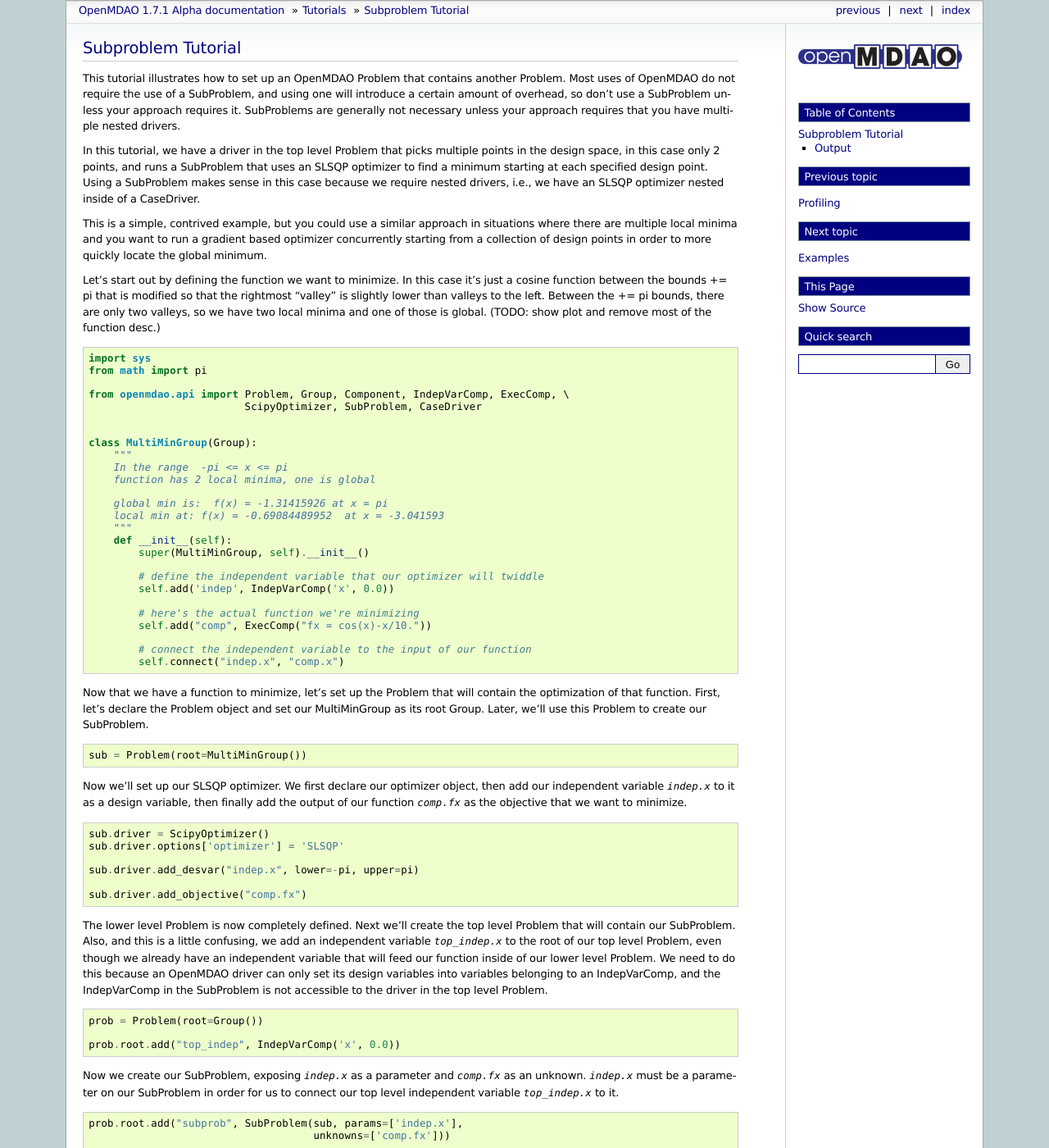
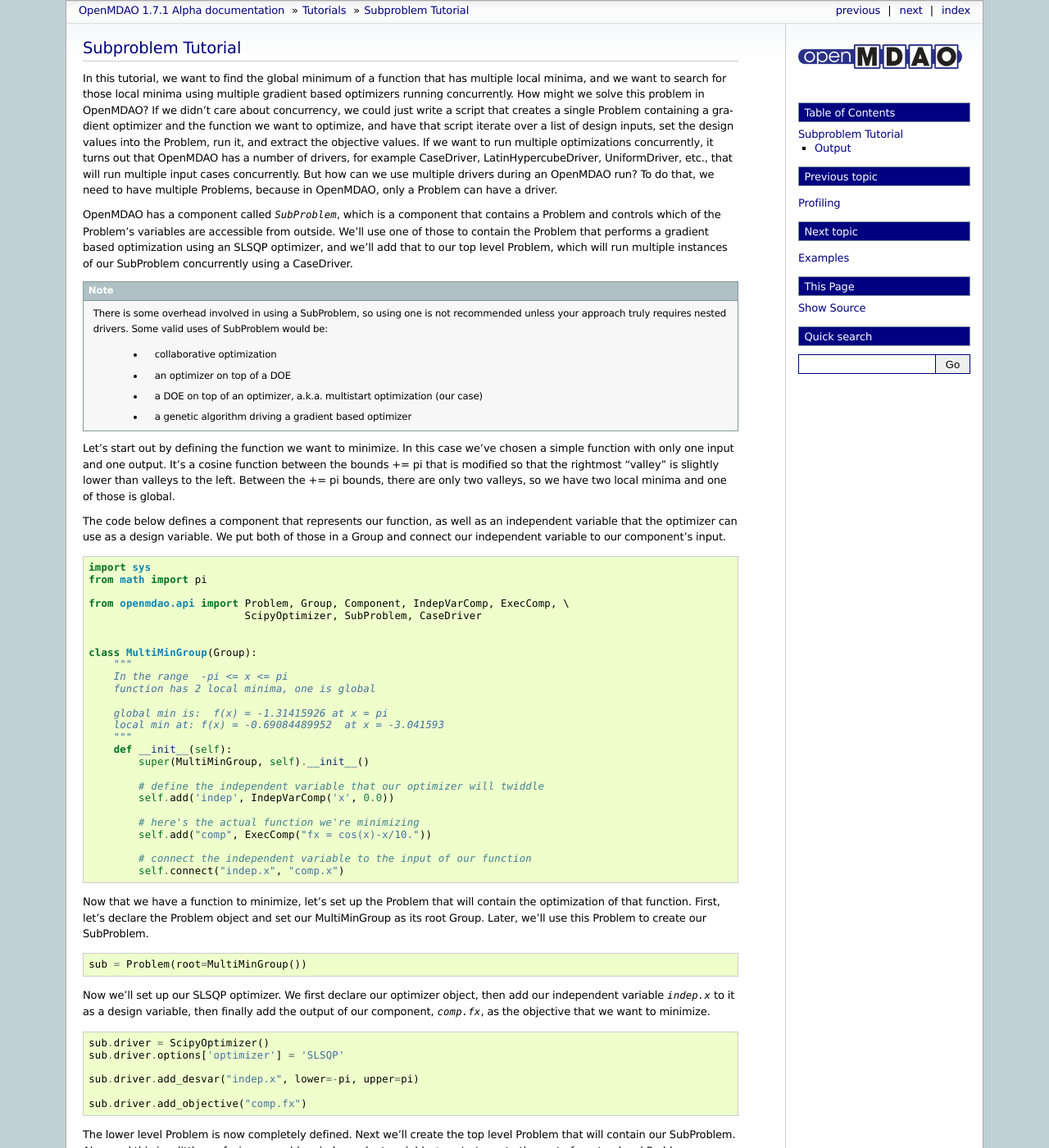
Before and after one commit to OpenMDAO/OpenMDAO1, a Sphinx documentation site: the page built from openmdao/docs/usr-guide/tutorials/subproblem.rst, in a window 1280 px wide and 1400 px high. Shown: the whole window at 82% size. Built offline with Sphinx 7.4.7, drawn with Linux system fonts in a browser that asks for light colours; some of the changed text lies outside the part shown.

Commit message:
updated subproblem tutorial

```diff
--- a/openmdao/docs/usr-guide/tutorials/subproblem.rst
+++ b/openmdao/docs/usr-guide/tutorials/subproblem.rst
@@ -3,30 +3,51 @@
 Subproblem Tutorial
 ===================
 
-This tutorial illustrates how to set up an OpenMDAO Problem that contains
-another Problem.  Most uses of OpenMDAO do not require the use of a
-SubProblem, and using one will introduce a certain amount of overhead, so
-don't use a SubProblem unless your approach requires it. SubProblems are
-generally not necessary unless your approach requires that you have
-multiple nested drivers.
+In this tutorial, we want to find the global minimum of a function that has
+multiple local minima, and we want to search for those local minima using
+multiple gradient based optimizers running concurrently.  How might we solve
+this problem in OpenMDAO?  If we didn't care about concurrency, we could just
+write a script that creates a single Problem containing a gradient optimizer
+and the function we want to optimize, and have that script iterate over a list
+of design inputs, set the design values into the Problem, run it, and extract
+the objective values.  If we want to run multiple
+optimizations concurrently, it turns out that OpenMDAO has a number of drivers,
+for example CaseDriver, LatinHypercubeDriver, UniformDriver, etc., that will
+run multiple input cases concurrently.  But how can we use multiple drivers
+during an OpenMDAO run?  To do that, we need to have multiple Problems, because
+in OpenMDAO, only a Problem can have a driver.
 
-In this tutorial, we have a driver in the top level Problem that picks
-multiple points in the design space, in this case only 2 points, and runs a
-SubProblem that uses an SLSQP optimizer to find a minimum starting at each
-specified design point.  Using a SubProblem makes sense in this case because
-we require nested drivers, i.e., we have an SLSQP optimizer nested inside of
-a CaseDriver.
+OpenMDAO has a component called `SubProblem`, which is a component that
+contains a Problem and controls which of the Problem's variables are accessible
+from outside.  We'll use one of those to contain the Problem that performs
+a gradient based optimization using an SLSQP optimizer, and we'll add that to
+our top level Problem, which will run multiple instances of our SubProblem
+concurrently using a CaseDriver.
 
-This is a simple, contrived example, but you could use a similar approach
-in situations where there are multiple local minima and you want to run
-a gradient based optimizer concurrently starting from a collection of design
-points in order to more quickly locate the global minimum.
+
+.. note::
+
+    There is some overhead involved in using a SubProblem, so using one is
+    not recommended unless your approach truly requires nested drivers.  Some
+    valid uses of SubProblem would be:
+
+        - collaborative optimization
+        - an optimizer on top of a DOE
+        - a DOE on top of an optimizer, a.k.a. multistart optimization  (our case)
+        - a genetic algorithm driving a gradient based optimizer
+
 
 Let's start out by defining the function we want to minimize.  In this case
-it's just a cosine function between the bounds += pi that is modified so that
+we've chosen a simple function with only one input and one output.
+It's a cosine function between the bounds += pi that is modified so that
 the rightmost "valley" is slightly lower than valleys to the left.  Between
 the += pi bounds, there are only two valleys, so we have two local minima and
-one of those is global.  (TODO: show plot and remove most of the function desc.)
+one of those is global.
+
+The code below defines a component that represents our function, as well as
+an independent variable that the optimizer can use as a design variable. We
+put both of those in a Group and connect our independent variable to our
+component's input.
 
 
 .. testcode:: subprob
@@ -71,7 +92,7 @@ Problem to create our SubProblem.
 
 Now we'll set up our SLSQP optimizer.  We first declare our optimizer object,
 then add our independent variable `indep.x` to it as a design variable,
-then finally add the output of our function `comp.fx` as the objective that
+then finally add the output of our component, `comp.fx`, as the objective that
 we want to minimize.
 
 .. testcode:: subprob
@@ -89,7 +110,7 @@ top level Problem that will contain our SubProblem.  Also, and this is a little
 confusing, we add an independent variable `top_indep.x` to the root of our
 top level Problem, even though we already have an independent variable that
 will feed our function inside of our lower level Problem. We need to do this
-because an OpenMDAO driver can only set its design variables into variables
+because an OpenMDAO driver can only set its design values into variables
 belonging to an IndepVarComp, and the IndepVarComp in the SubProblem is not
 accessible to the driver in the top level Problem.
 
@@ -102,7 +123,8 @@ accessible to the driver in the top level Problem.
 
 Now we create our SubProblem, exposing `indep.x` as a parameter and `comp.fx`
 as an unknown.  `indep.x` must be a parameter on our SubProblem in order for
-us to connect our top level independent variable `top_indep.x` to it.
+us to connect our top level independent variable `top_indep.x` to it.  It's
+OK that `indep.x` is in fact an unknown inside of our SubProblem.
 
 
 .. testcode:: subprob
@@ -113,28 +135,28 @@ us to connect our top level independent variable `top_indep.x` to it.
     prob.root.connect("top_indep.x", "subprob.indep.x")
 
 
-Next we specify our top level driver to be a CaseDriver, which is a simple
-kind of PredeterminedRunsDriver that will execute a user defined list of
-cases on the model.  A case is just a list of (name, value) tuples, where
-`name` is the name of a design variable and `value` is the value that will
-be assigned to that design variable prior to running the model.  We're using
-a CaseDriver here for simplicity, and because we already know where the
-local minma are found, but we could just as easily use a LatinHyperCubeDriver
-or some other type of PredeterminedRunsDriver that would give us some
-random distribution of starting points in the design space.
+Next we specify our top level driver to be a CaseDriver, which is a driver
+that will execute a user defined list of cases on the model.  A case is just
+a list of (name, value) tuples, where `name` is the name of a design variable
+and `value` is the value that will be assigned to that variable prior to
+running the model.  We're using a CaseDriver here for simplicity, and because
+we already know where the local minma are found, but we could just as easily
+use a LatinHyperCubeDriver that would give us some random distribution of
+starting points in the design space.
 
 Because the function we're minimizing in this tutorial has only two local
 minima, we'll create our CaseDriver with an argument of `num_par_doe=2`,
 specifying that we want to run 2 cases concurrently.  We'll also add
 `top_indep.x` as a design variable to our CaseDriver, and add `subprob.indep.x`
-and `subprob.comp.fx` as response variables.  Note that add_response is really
-just a convenience method and results in the creation of a memory resident
-data recorder being added to the CaseDriver.
+and `subprob.comp.fx` as response variables.  `add_response()` is telling our
+CaseDriver that we want it to save the specified variables each time it runs
+an input case.  Note that `add_response()` is just a convenience method and
+results in the creation of a memory resident data recorder in the CaseDriver.
 
 
 .. note::
 
-    If you want to run lots of cases and the variables you want to record are
+    If you want to run lots of cases and/or the variables you want to record are
     large, you may want to use some other form of data recorder,
     e.g., SqliteRecorder, to record results to disk rather than storing them
     all in memory by using add_response().  Recorders can be added to a
```
Also changed, not shown: 1 other file.
